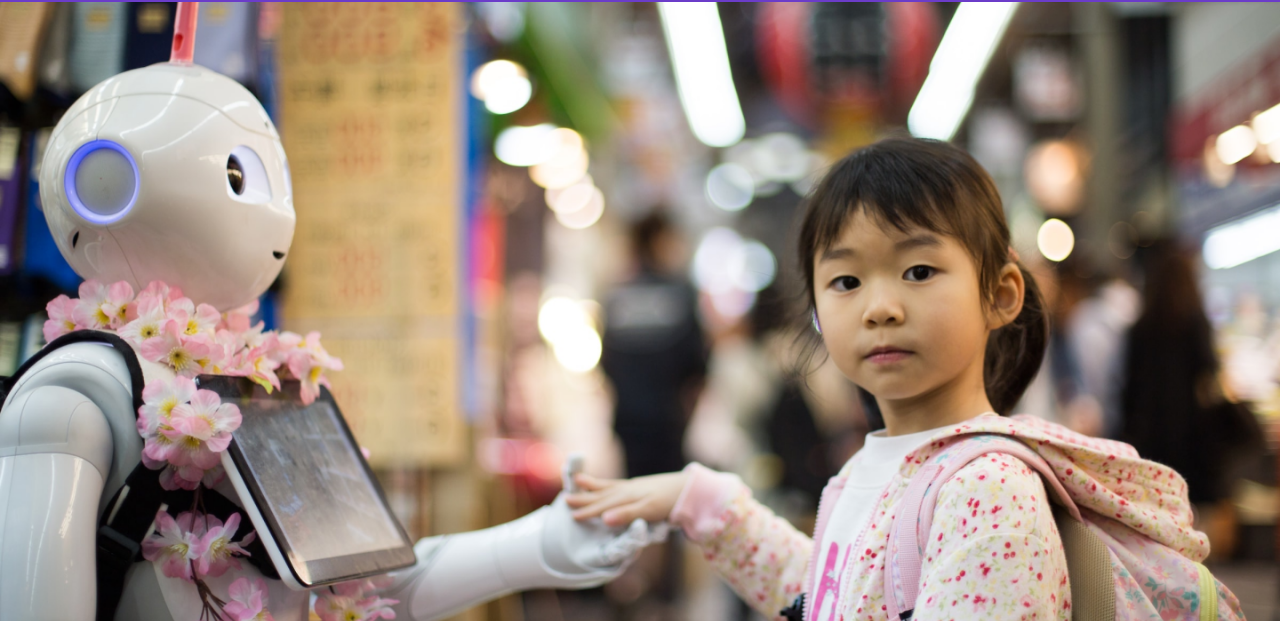
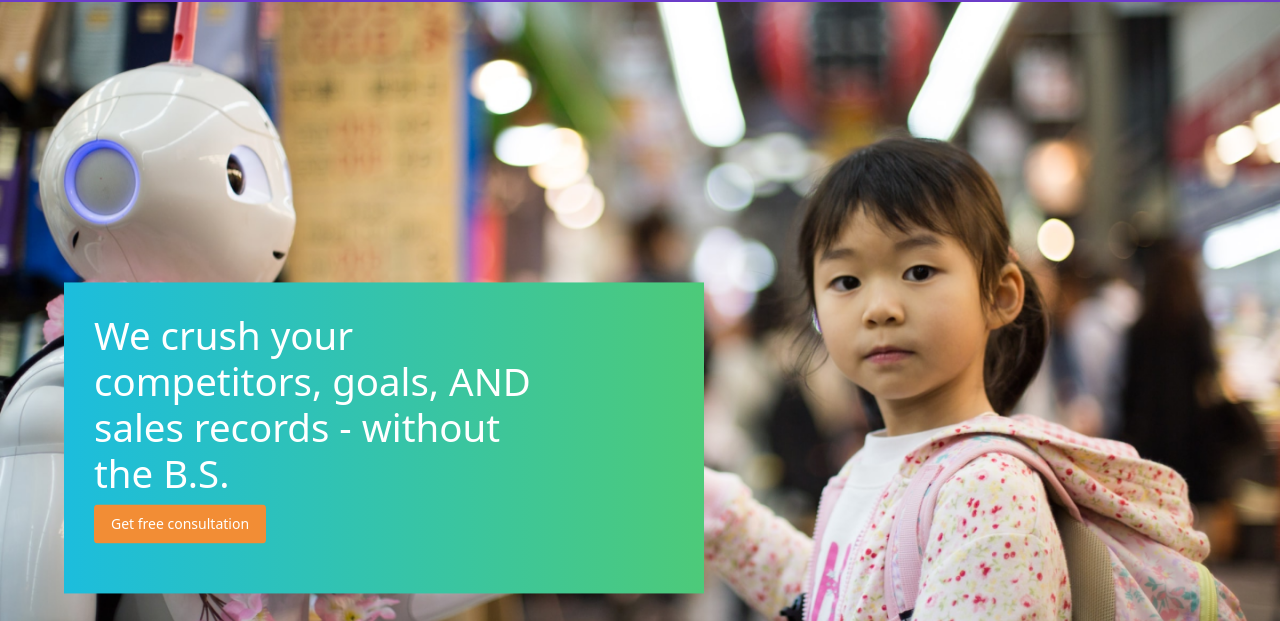
Before and after one commit to Heshan-Lahiru/AT, a plain HTML site: page index.html in a window 1280 px wide. Shown: the part 61-682 px from the top of the page. Drawn offline with nearby package versions, Linux system fonts and the light colour scheme.

Commit message:
Update commit

```diff
--- a/style.css
+++ b/style.css
@@ -1,26 +1,34 @@
-body{
 
-}
 header{
     background: #6B3CC9;
 }
 
 
 .footer {
+
   background-color: #6B3CC9;
 }
+
 
 .image-container {
   position: relative;
   width: 100%;
 }
 
-.box {
+.text-container {
   position: absolute;
   top: 70%;
   left: 30%;
   transform: translate(-50%, -50%);
   width: 50%;
+  height: 50%;
+  background-image: linear-gradient(to right, #1CBDDD 0%, #4DCA79 100%);
+}
+
+.text-container-two{
+
+padding:10px;
+  width: 100%;
   height: 50%;
   background-image: linear-gradient(to right, #1CBDDD 0%, #4DCA79 100%);
 }
```
